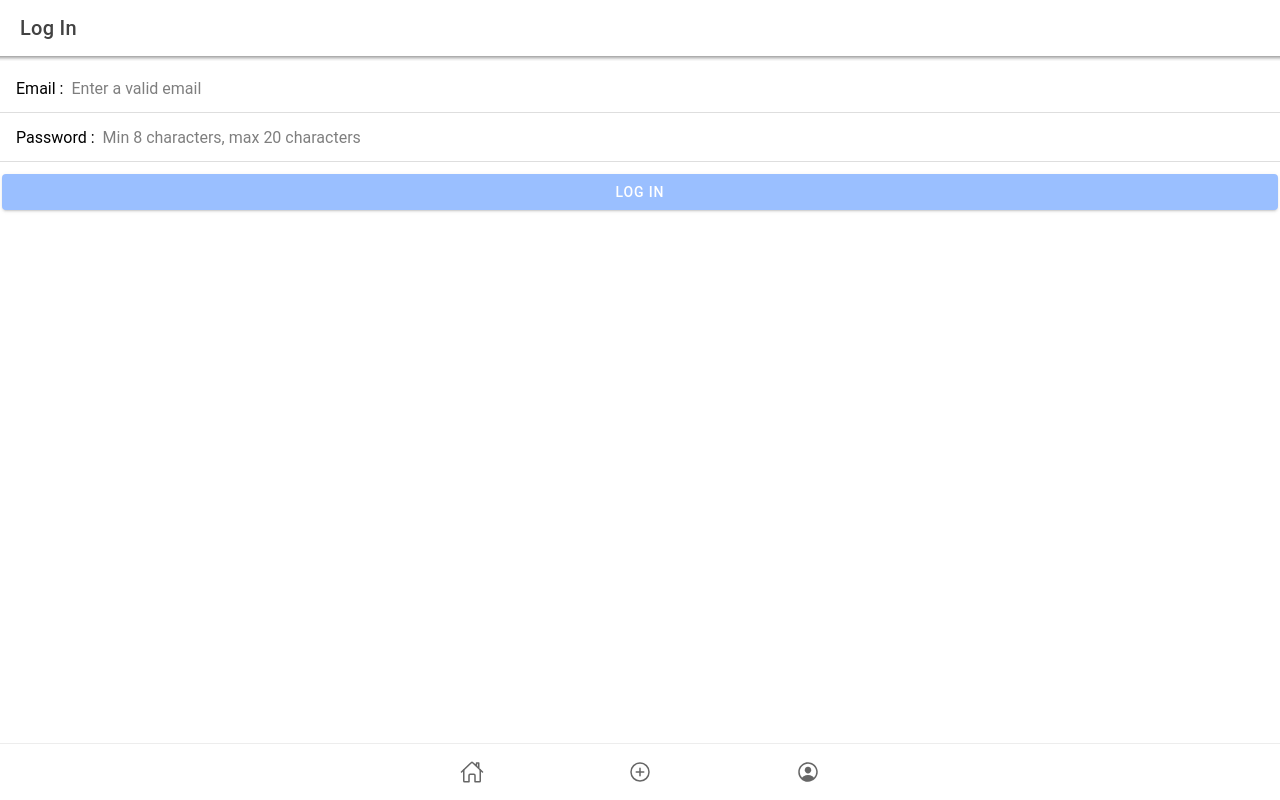
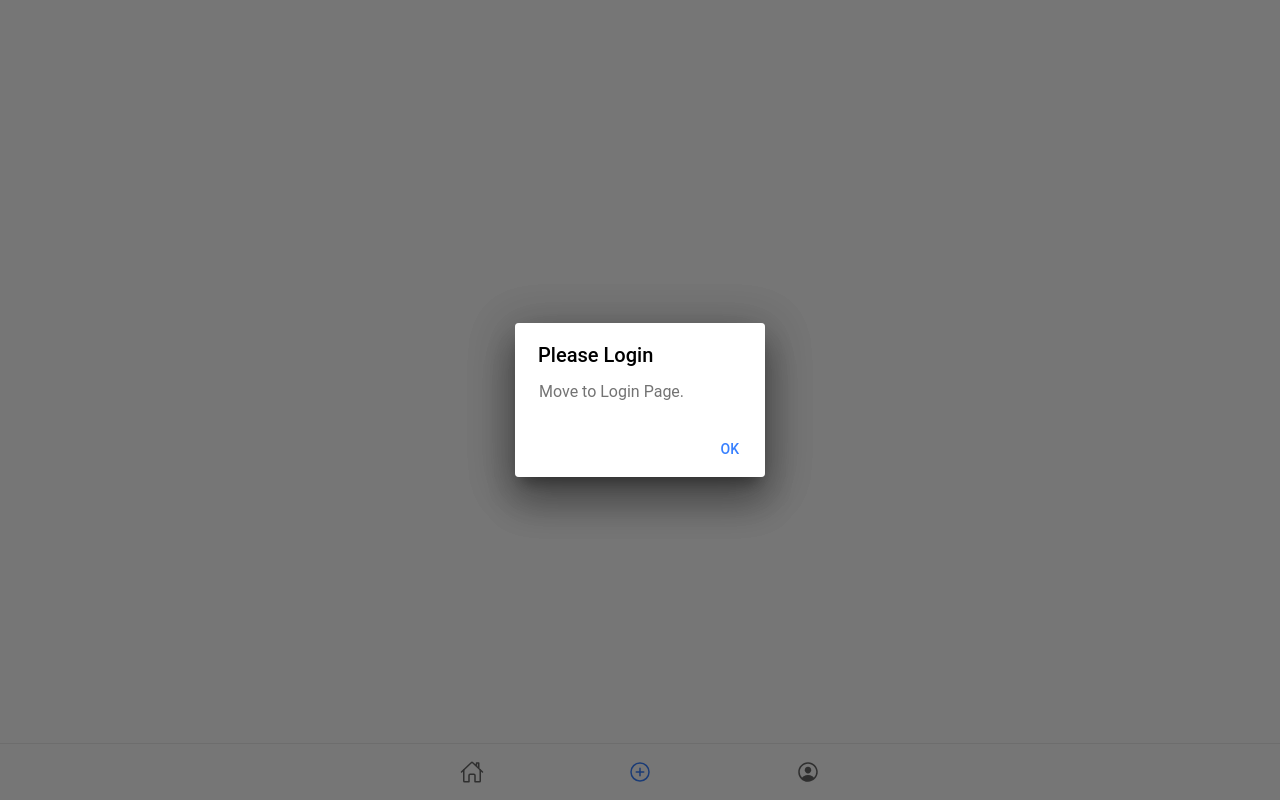
Before and after one commit to nostrss/story_scroll, a React (Create React App) app: page /addpost in a window 1280 px wide. Before the commit this address led to /login. Built offline with nearby package versions, Linux system fonts and the light colour scheme; no server answers.

Commit message:
add alert and readme

```diff
--- a/src/pages/AddPost/addpost.container.tsx
+++ b/src/pages/AddPost/addpost.container.tsx
@@ -135,11 +135,25 @@ function AddPostContainer() {
 
   useEffect(() => {
     if (!isLogin) {
+      presentAlert({
+        header: 'Please Login',
+        message: 'Move to Login Page.',
+        buttons: [
+          {
+            text: 'OK',
+            handler: () => {
               history.push('/login');
+            },
+          },
+        ],
+      });
+      return;
     }
-  }, [isLogin, history]);
+  }, []);
 
   return (
+    <>
+      {isLogin && (
         <AddPostUI
           isProgress={isProgress}
           isText={isText}
@@ -151,6 +165,8 @@ function AddPostContainer() {
           setShowLoading={setShowLoading}
           onClickSave={onClickSave}
         />
+      )}
+    </>
   );
 }
 
```
Also changed, not shown: 1 other file (tests, documents, lock files or other folders). Lines whose indentation alone changed are shown as unchanged.
